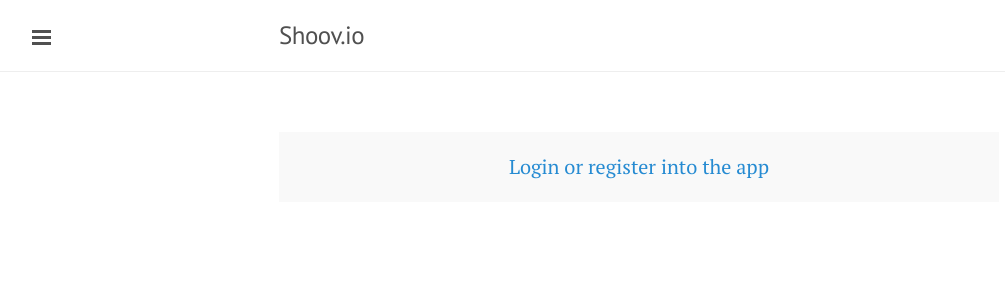
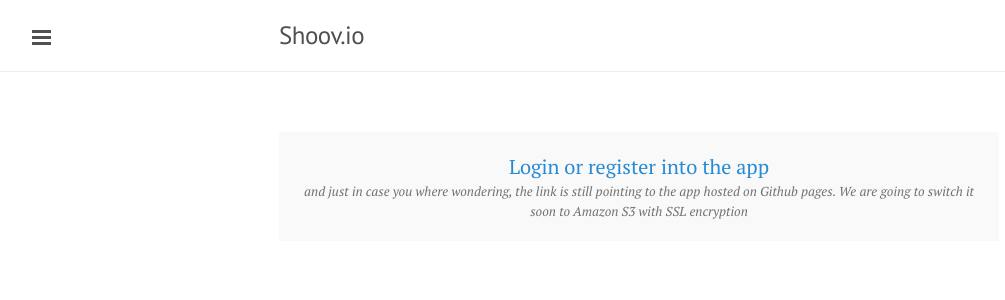
Before and after one commit to shoov/shoov.io, a Jekyll site: the page built from src/index.html, in a window 1280 px wide. Shown: the top 300 px of the page, without its empty margins (1-1006 px from the left). Built offline with Jekyll 4.4.1, drawn with Linux system fonts in a browser that asks for light colours; Markdown is read by kramdown in place of the engine named in the settings; the list of posts is cut into pages by our own code.

Commit message:
Add comment about s3

```diff
--- a/src/assets/scss/style.scss
+++ b/src/assets/scss/style.scss
@@ -10,3 +10,7 @@
 .login-message {
   text-align: center;
 }
+
+.small {
+  font-size: 13px;
+}
--- a/src/assets/stylesheets/style.css
+++ b/src/assets/stylesheets/style.css
@@ -926,3 +926,6 @@
 
 .login-message {
   text-align: center; }
+
+.small {
+  font-size: 13px; }
--- a/src/index.html
+++ b/src/index.html
@@ -5,4 +5,8 @@
 
 <div class="message login-message">
   <a href="https://app.shoov.io">Login or register into the app</a>
+
+  <div class="small">
+    <em>and just in case you where wondering, the link is still pointing to the app hosted on Github pages. We are going to switch it soon to Amazon S3 with SSL encryption</em>
+  </div>
 </div>
```
